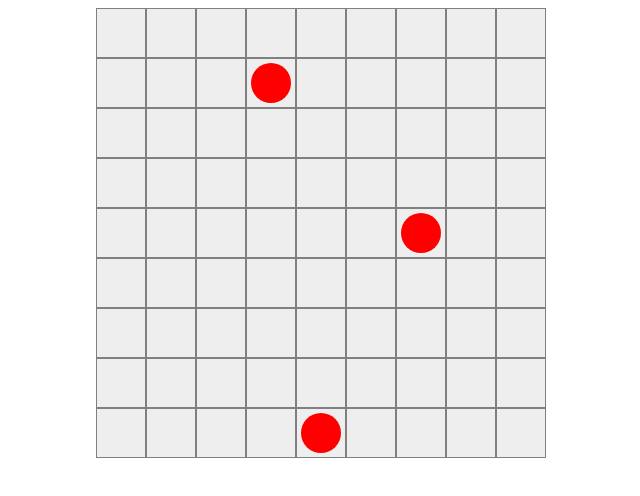
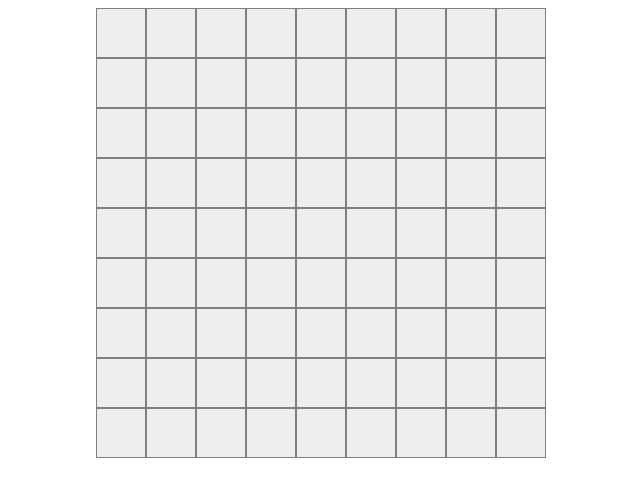
Before and after one commit to Hakobyan0001/my-app, a React (Create React App) app: page / in a window 1280 px wide. Shown: the top 496 px of the page, without its empty margins (319-959 px from the left). Built offline with nearby package versions, Linux system fonts and the light colour scheme.

Commit message:
trying to correct isactive

```diff
--- a/src/components/Ball.jsx
+++ b/src/components/Ball.jsx
@@ -1,9 +1,12 @@
-function Ball() {
-  const BALL = {
-    color: "red",
-    id: null,
-  };
-  return <div className="ball red"></div>;
+function Ball(isActive) {
+  console.log(isActive)
+  if (isActive === true) {
+    return <div className="ball red selectedBall"></div>
+  } else if (isActive === false) {
+    return <div className="ball red "></div>
+
+
+  }
 }
 
 export default Ball;
--- a/src/components/Cell.jsx
+++ b/src/components/Cell.jsx
@@ -1,8 +1,21 @@
 import Ball from "./Ball";
+import { useState } from "react";
+
 function Cell({ hasBall, id }) {
+  const [Activity, setActivity] = useState(false)
+  function handelCellClick() {
+    if (Activity === false) {
+      setActivity(true);
+    } else if (Activity == true) {
+      setActivity(false)
+    }
+
+
+  }
+
   return (
-    <div className="cell" id={id}>
-      {hasBall ? <Ball /> : null}
+    <div className="cell" onClick={handelCellClick} id={id}>
+      {hasBall ? <Ball isActive={Activity} /> : null}
     </div>
   );
 }
--- a/src/util/index.js
+++ b/src/util/index.js
@@ -1,3 +1,4 @@
+
 function getRandomBalls(board, emptyCellsIndices) {
   const BALLS_COUNT = 3;
 
@@ -12,6 +13,7 @@ function getRandomBalls(board, emptyCellsIndices) {
 
   return board;
 }
+
 function getEmptyCells(board) {
   let emptyCellsIndices = board.map((element, index) => index);
   return emptyCellsIndices;
```
